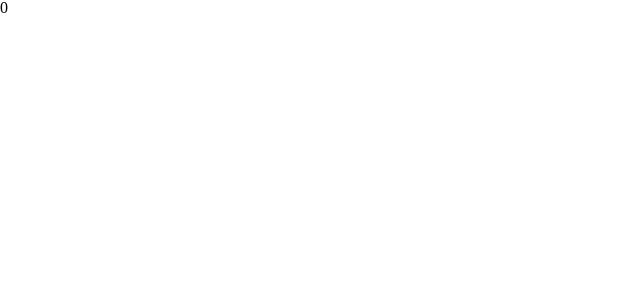
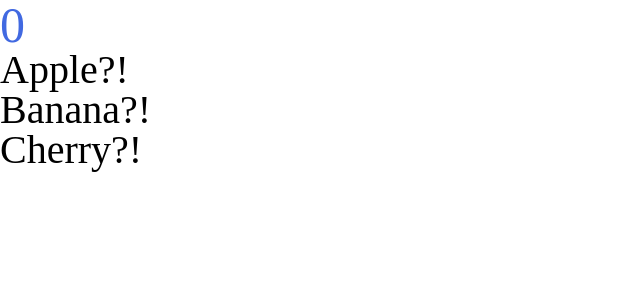
Before and after one commit to RadiantK/vue3-test, a Vue app: page / in a window 1280 px wide. Shown: the top 300 px of the page, without its empty margins (0-640 px from the left). Built offline with nearby package versions, Linux system fonts and the light colour scheme.

Commit message:
Vue 공부

```diff
--- a/src/App.vue
+++ b/src/App.vue
@@ -1,16 +1,49 @@
 <template>
-  <h1>{{ count }}</h1>
+  <h1 @click="increase">
+    {{ count }}
+  </h1>
+  <div v-if="count > 4">
+    4보다 큽니다!
+  </div>
+  <ul>
+    <Fruit
+      v-for="fruit in fruits"
+      :key="fruit"
+      :name="fruit">
+      {{ fruit }}
+    </Fruit>
+  </ul>
 </template>
 
 <script>
+import Fruit from '~/components/Fruit'
+
 export default {
+  components: {
+    Fruit: Fruit
+  },
   data() {
     return {
-      count: 0
+      count: 0,
+      fruits: ['Apple', 'Banana', 'Cherry']
+    }
+  },
+  methods: {
+    increase() {
+      this.count += 1;
     }
   }
 }
 </script>
 
-<style>
+<style lang="scss">
+  h1 {
+    font-size: 50px;
+    color: royalblue;
+  }
+  ul {
+    li {
+      font-size: 40px;
+    }
+  }
 </style>
--- /dev/null
+++ b/src/components/Fruit.vue
@@ -0,0 +1,20 @@
+<template>
+  <li>{{ name }}?!</li>
+</template>
+
+<script>
+export default { // 객체 리터럴 반환
+  props: {
+    name: {
+      type : String,
+      default: ''
+    }
+  }
+}
+</script>
+
+<style scoped lang="scss">
+  h1 {
+    color: red !important;
+  }
+</style>
```
Also changed, not shown: src/components/HelloWorld.vue (deleted, +0 -29 lines).
